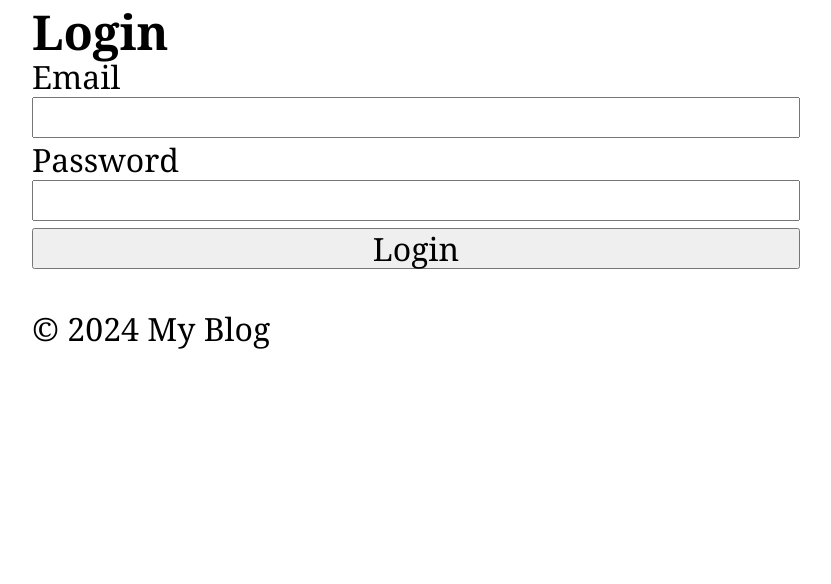
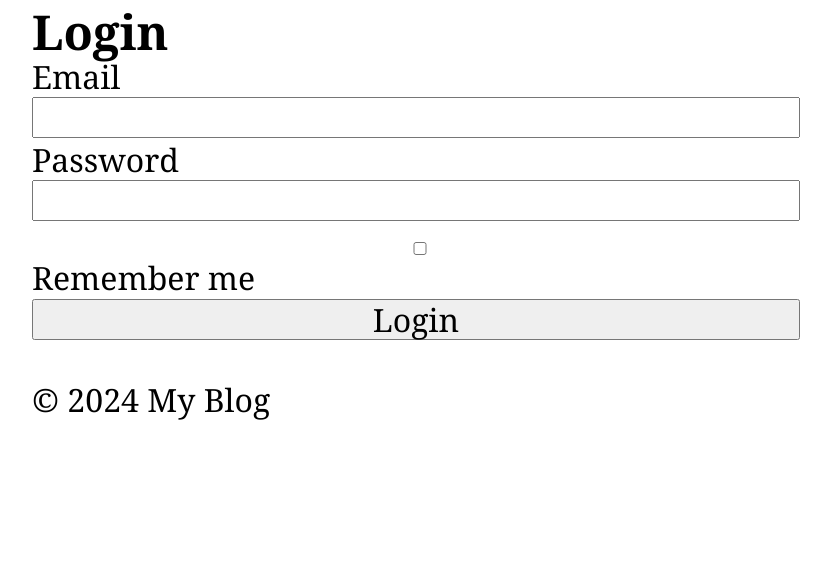
Before and after one commit to piotr-jura-udemy/master-php, a PHP site: page /login in a window 1280 px wide. Shown: the part 195-779 px from the top of the page, without its empty margins (224-1055 px from the left). Run offline with PHP 8.4, Linux system fonts and the light colour scheme.

Commit message:
0336-finished-remember-me-feature

```diff
--- a/blog-oop/app/Controllers/AuthController.php
+++ b/blog-oop/app/Controllers/AuthController.php
@@ -18,6 +18,7 @@ class AuthController {
     // Todo: CSRF token
     $email = $_POST['email'];
     $password = $_POST['password'];
+    $remember = isset($_POST['remember']) ? (bool)$_POST['remember'] : false;
 
     // Attempt auth
     if (Auth::attempt($email, $password)) {
--- a/blog-oop/app/Services/Auth.php
+++ b/blog-oop/app/Services/Auth.php
@@ -7,12 +7,15 @@ use App\Models\User;
 class Auth {
   protected static $user = null;
 
-  public static function attempt(string $email, string $password): bool {
+  public static function attempt(string $email, string $password, bool $remember = false): bool {
     $user = User::findByEmail($email);
     if ($user && password_verify($password, $user->password)) {
       // Mark the user as being signed-in
       session_regenerate_id(true);
       $_SESSION['user_id'] = $user->id;
+      if ($remember) {
+        RememberMe::createToken($user->id);
+      }
       return true;
     }
     return false;
@@ -21,12 +24,15 @@ class Auth {
   public static function user(): ?User {
     if (static::$user === null) {
       $userId = $_SESSION['user_id'] ?? null;
-      static::$user = $userId ? User::find($userId) : null;
+      static::$user = $userId
+        ? User::find($userId)
+        : RememberMe::user();
     }
     return static::$user;
   }
 
   public static function logout(): void {
+    RememberMe::clearToken();
     session_destroy();
     static::$user = null;
   }
--- a/blog-oop/app/Services/RememberMe.php
+++ b/blog-oop/app/Services/RememberMe.php
@@ -14,7 +14,7 @@ class RememberMe {
     return $token;
   }
 
-  public static function validateToken(): ?User {
+  public static function user(): ?User {
     $tokenString = $_COOKIE[static::COOKIE_NAME] ?? null;
     if (!$tokenString) {
       return null;
--- a/blog-oop/app/Views/auth/create.php
+++ b/blog-oop/app/Views/auth/create.php
@@ -14,7 +14,12 @@
     <label for="password">Password</label>
     <input type="password" id="password" name="password" required />
   </div>
-  <!-- Remember me feature -->
+  <div>
+    <label for="remember">
+      <input type="checkbox" id="remember" name="remember" />
+      Remember me
+    </label>
+  </div>
   <div>
     <button type="submit">Login</button>
   </div>
```
